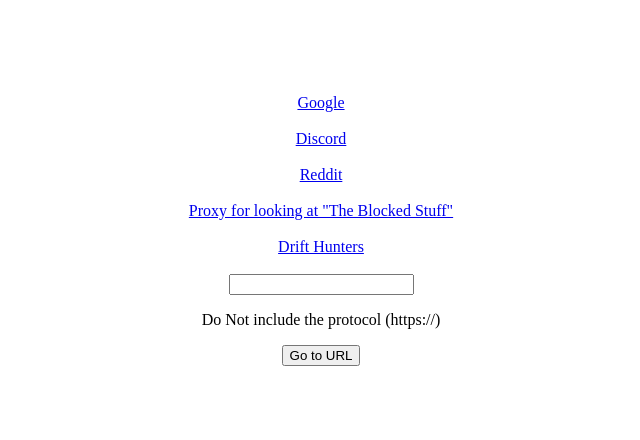
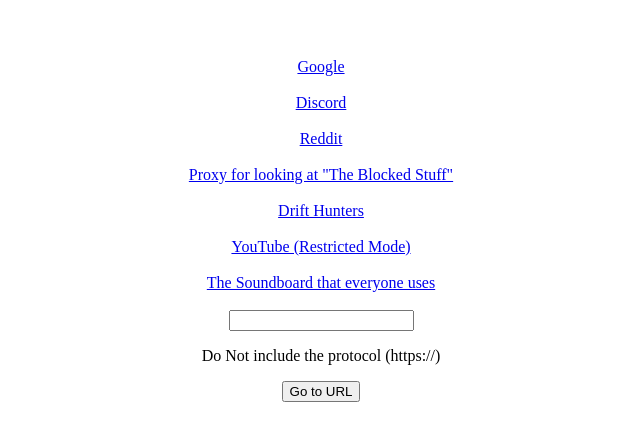
Before and after one commit to bvoid82/quickaccs, a plain HTML site: page index.html in a window 1280 px wide. Shown: the part 178-618 px from the top of the page, without its empty margins (319-959 px from the left). Drawn offline with Linux system fonts and the light colour scheme; no server answers.

Commit message:
Update index.html

```diff
--- a/index.html
+++ b/index.html
@@ -29,6 +29,8 @@
 <a href="https://reddit.com">Reddit</a><br>
    <a href="https://proxyscrape.com/web-proxy">Proxy for looking at "The Blocked Stuff"</a><br>
    <a href="http://v6p9d9t4.ssl.hwcdn.net/html/1792221/ItchIO/index.html">Drift Hunters</a><br>
+   <a href="https://youtube.com">YouTube (Restricted Mode)</a><br>
+   <a href="https://myinstants.com">The Soundboard that everyone uses</a><br>
 
 <input id=text type=text></input>
  <p>Do Not include the protocol (https://)</p>
```
